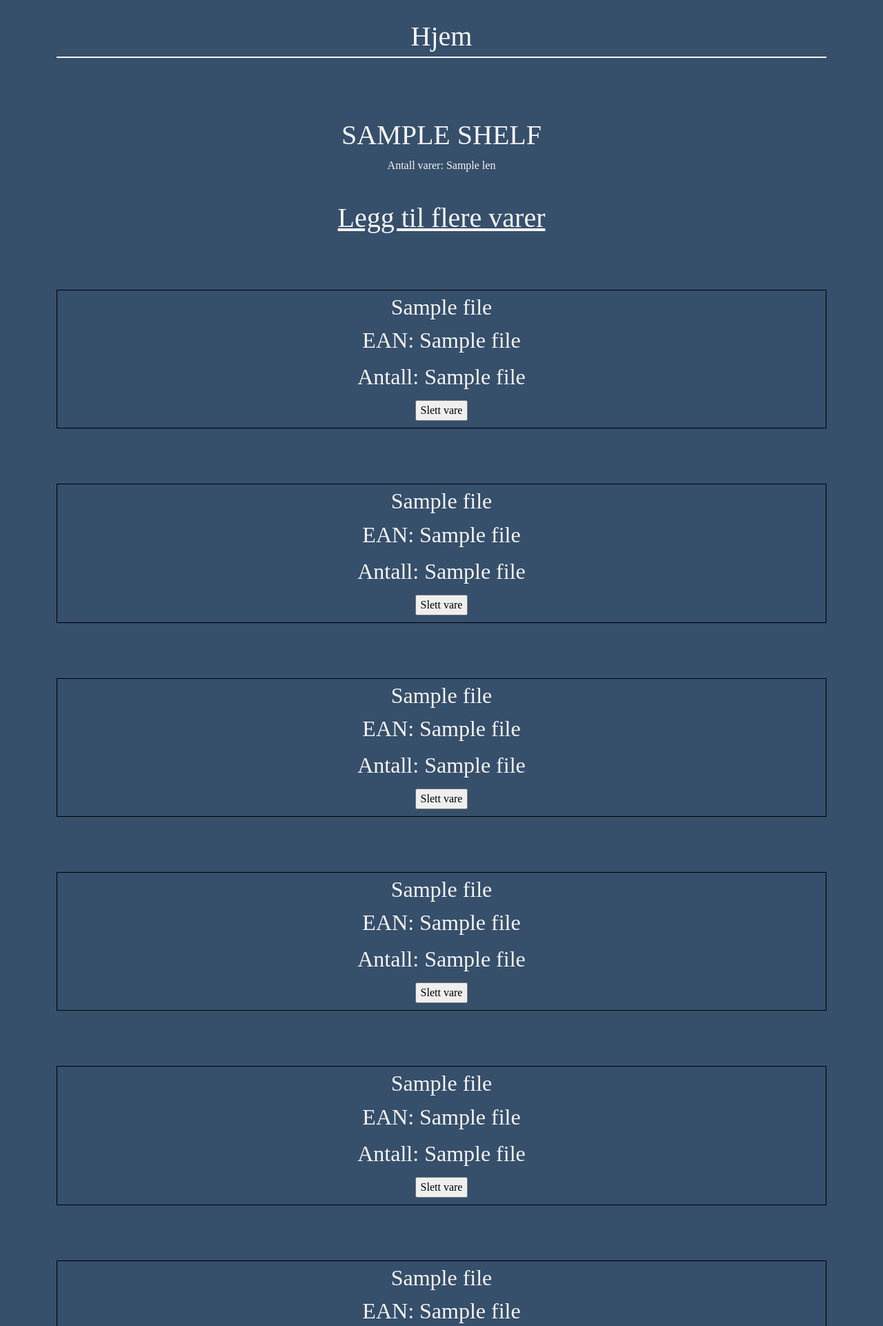
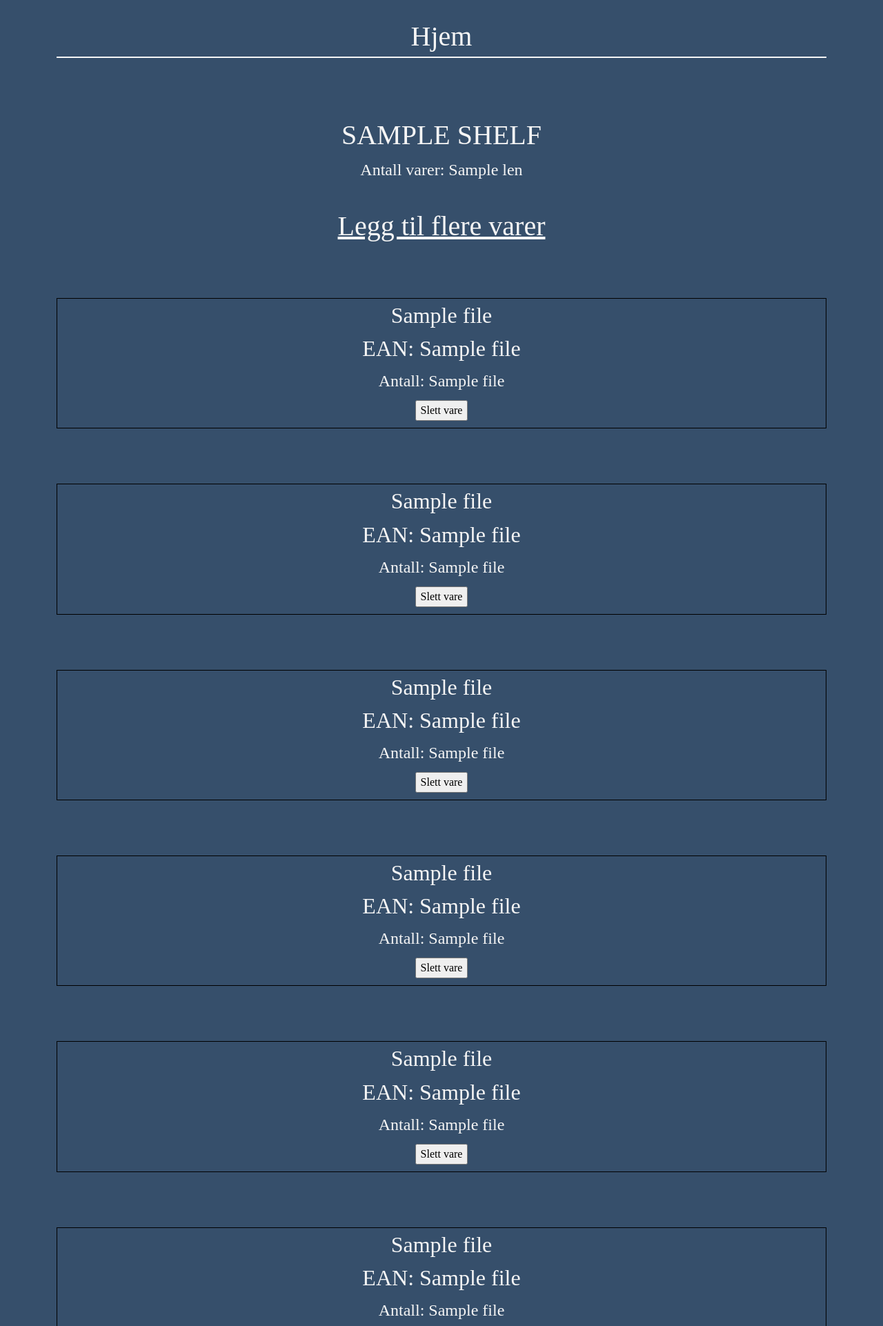
Before and after one commit to SindreVatnaland/Prosjekt, a Flask app: template Item Count/templates/new.html in a window 1280 px wide. Shown: the top 1922 px of the page at 69% size. Run offline with Flask 2, Linux system fonts and the light colour scheme; the template is opened without the code that fills it: most values are stand-ins (such as "Sample title", 1, 10 or a date in 2020); parts of the project's set-up code (start-up, migrations or seed data) failed here and were passed over.

Commit message:
Made text more visible

```diff
--- /dev/null
+++ b/Item Count/oversikt/year/2020/hylle_2.txt
@@ -0,0 +1,2 @@
+0@7044416013141@Havregryn@8@
+1@123@PANT@4@
--- a/Item Count/templates/new.html
+++ b/Item Count/templates/new.html
@@ -11,7 +11,7 @@
 </head>
 <body>
 <h1 style="margin-top: 5%;" class="info">{{ shelf.split(".")[0].replace("_", " ").upper() }}</h1>
-<p class="info">Antall varer: {{ len }}</p>
+<p class="info" style='text-align: center; font-size: 1.5em;'>Antall varer: {{ len }}</p>
 <br/>
 
 <a href="/barcode/{{shelf}}" >
@@ -28,10 +28,12 @@
         {% if file[i][1]|length == 13 %}
   <img alt='Barcode Generator TEC-IT'
        src='https://barcode.tec-it.com/barcode.ashx?data={{file[i][1]}}&code=EAN13'/>
-        {% endif %}
-</div>
+    <p class="info" style='text-align: center; font-size: 1em;'>EAN: {{file[i][1]}}</p>
+        {% else %}
         <p class="info" style='text-align: center; font-size: 2em;'>EAN: {{file[i][1]}}</p>
-    <p class="info" style='text-align: center; font-size: 2em;'>Antall: {{file[i][3]}}</p>
+    {% endif %}
+        </div>
+    <p class="info" style='text-align: center; font-size: 1.5em;'>Antall: {{file[i][3]}}</p>
         <form action="/remove_item" name="{{file[i][0]}}" method="post">
     <input type="submit" name="{{file[i][0]}}" value="Slett vare">
           <input type="hidden" name="{{shelf}}" value="{{file[i][0]}}">
```
Also changed, not shown: Item Count/templates/view_shelf.html (+6 -3 lines), Item Count/telling/year/2020/hylle_2.txt (deleted).
